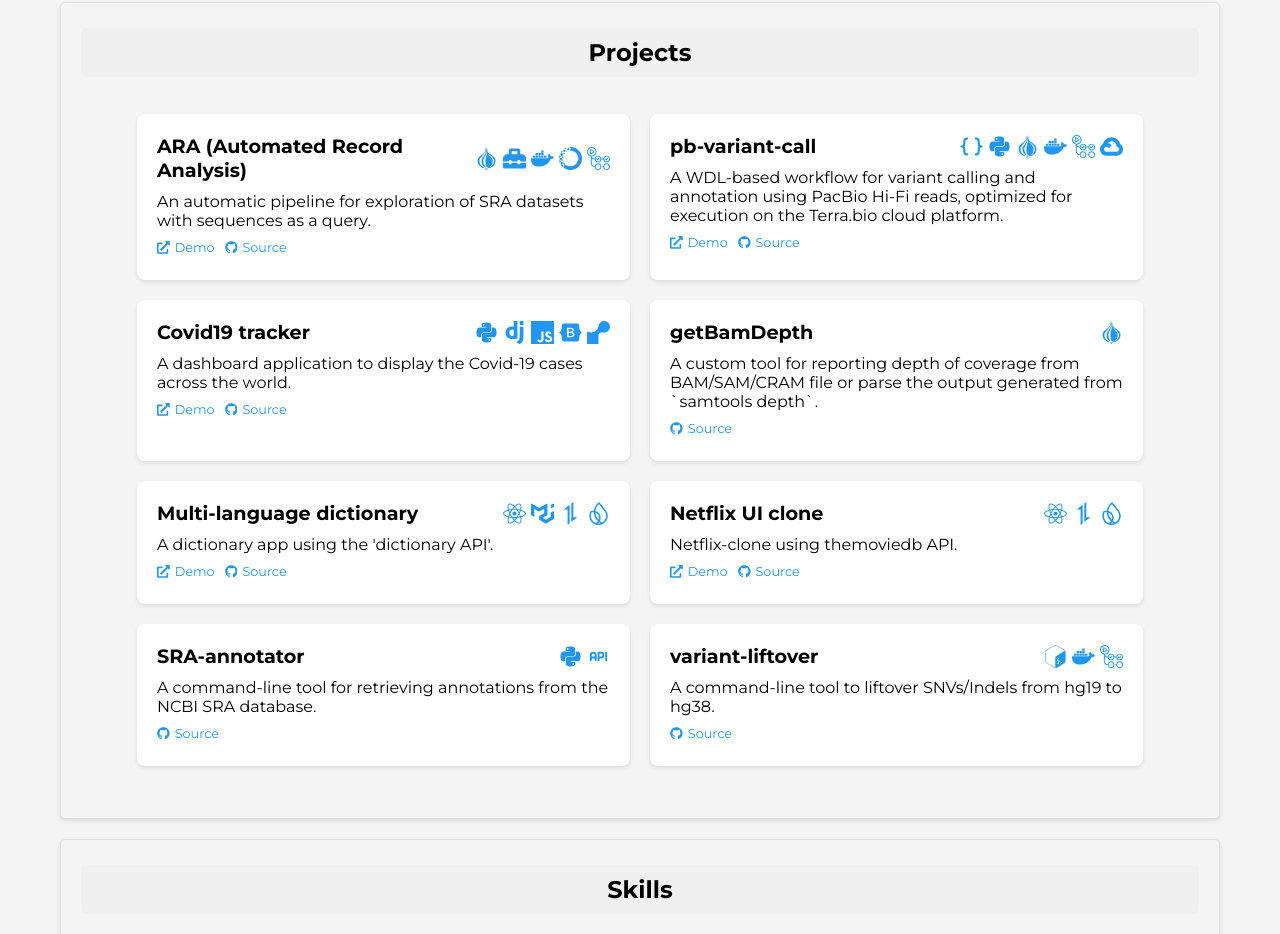
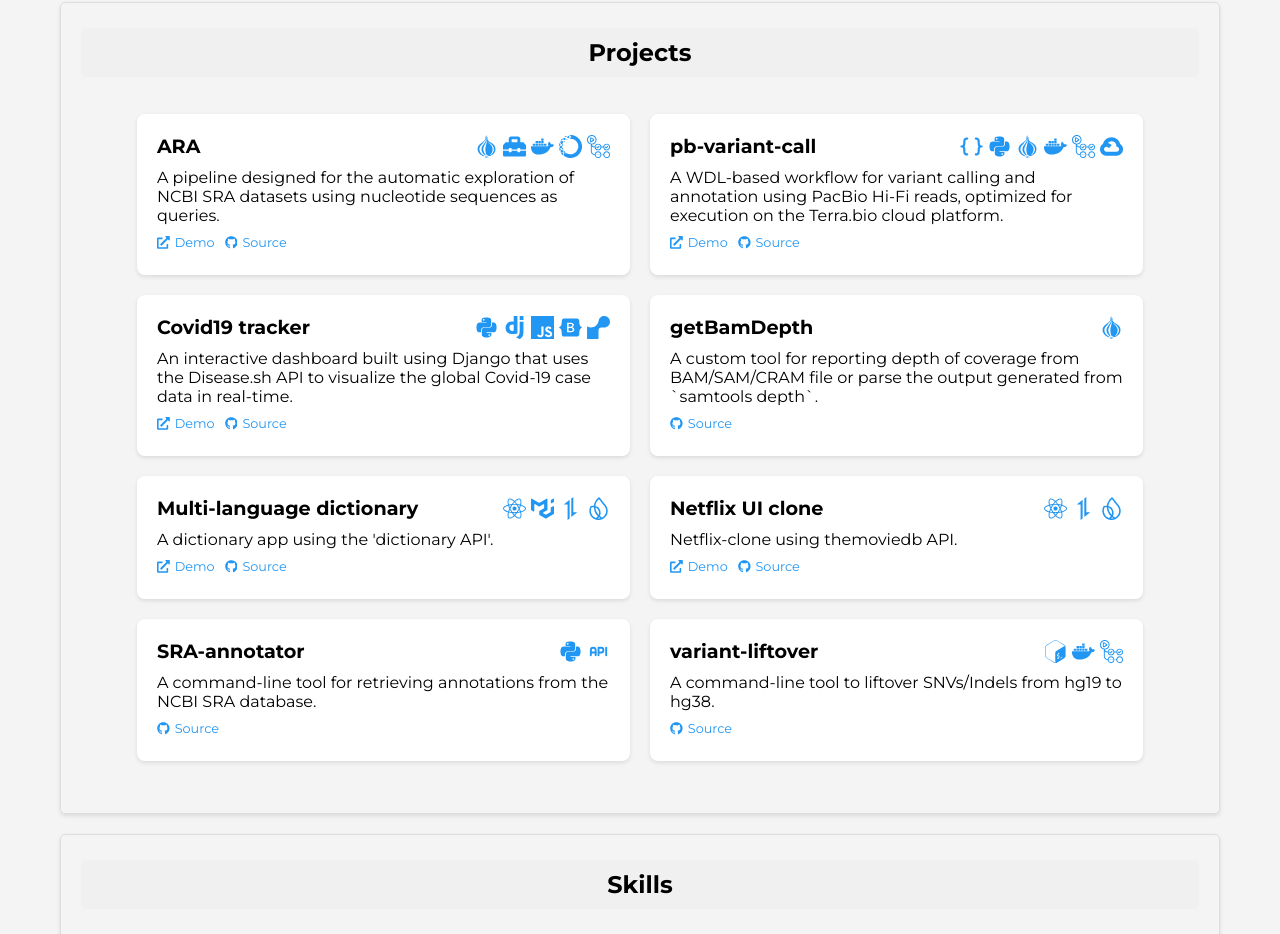
Before and after one commit to maurya-anand/cv, a React (Vite) app: page / in a window 1280 px wide. Shown: the part 1440-2374 px from the top of the page. Built offline with nearby package versions, Linux system fonts and the light colour scheme.

Commit message:
fixed heights of the card

```diff
--- a/src/components/Projects.jsx
+++ b/src/components/Projects.jsx
@@ -28,9 +28,9 @@
 
 const projects = [
   {
-    name: "ARA (Automated Record Analysis)",
+    name: "ARA",
     description:
-      "An automatic pipeline for exploration of SRA datasets with sequences as a query.",
+      "A pipeline designed for the automatic exploration of NCBI SRA datasets using nucleotide sequences as queries. ",
     repo: "https://github.com/maurya-anand/ARA",
     demo: "https://workflowhub.eu/workflows/546",
     technologies: [
@@ -59,7 +59,7 @@
   {
     name: "Covid19 tracker",
     description:
-      "A dashboard application to display the Covid-19 cases across the world.",
+      "An interactive dashboard built using Django that uses the Disease.sh API to visualize the global Covid-19 case data in real-time.",
     demo: "https://covidlive-8jvw.onrender.com/",
     repo: "https://github.com/maurya-anand/covid19live",
     technologies: ["Python", "Django", "JavaScript", "FaBootstrap", "SiRender"],
```
